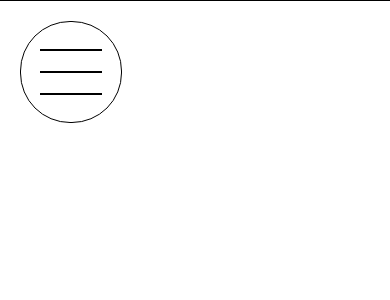
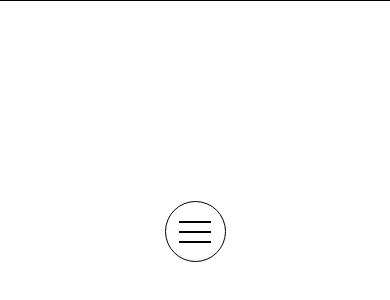
Before and after one commit to barbaroreyes/jwapp, a React (Create React App) app: page / in a window 390 px wide. Shown: the top 300 px of the page. Built offline with nearby package versions, Linux system fonts and the light colour scheme.

Commit message:
update-menu

```diff
--- a/src/App.css
+++ b/src/App.css
@@ -4,21 +4,25 @@
 
 @media(max-width:768px) {
   .App{
-    border-top: 1px solid
+    border-top: 1px solid ;
+    display: flex;
+    justify-content: center;
+    flex-direction: column;
+    align-items: center;
   }.circle-nav{
     display: flex;
     justify-content: center;
     flex-direction: column;
     align-items: center;
-    width: 100px;
-    height: 100px;
+    width: 59px;
+    height: 59px;
     border: 1px solid black;
     border-radius: 50px 50px;
-    margin: 20px;
+    margin-top: 200px;
   }.line{
-    width: 60px;
+    width: 30px;
     display: flex;
     border: 1px solid black;
-    margin: 10px;
+    margin: 4px;
   }
 }
```
